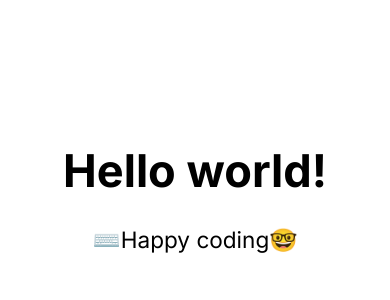
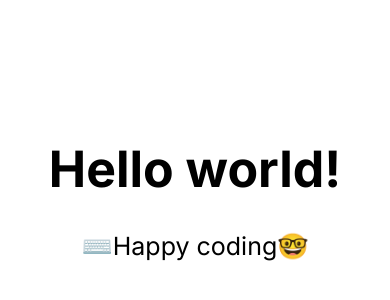
Before and after one commit to Sadlize/wizardry, a Next.js app: page / in a window 390 px wide. Shown: the part 238-538 px from the top of the page. Built offline with nearby package versions, Linux system fonts and the light colour scheme.

Commit message:
refactor: fluid typography

```diff
--- a/src/app/styles/_breakpoints.scss
+++ b/src/app/styles/_breakpoints.scss
@@ -1,48 +1,68 @@
-$bp-hover: 'screen and (hover: hover)';
+@use "sass:map";
+
+$breakpoints: (
+  xs: 0,
+  sm: 430.02,
+  md: 1024,
+  lg: 1280.02,
+  xl: 1440.02,
+  xxl: 1920,
+  xxxl: 2560,
+);
+
+// xs breakpoint
+$bp1-xs-min-width: map.get($breakpoints, xs);
+$bp1-xs-max-width: map.get($breakpoints, sm) - 0.02;
+$bp1-xs-only: '(max-width: #{$bp1-xs-max-width}px)';
 
 // sm breakpoint
-$bp1-max-width: 430px;
-$bp1-only: 'screen and (max-width: #{$bp1-max-width})';
+$bp2-sm-min-width: map.get($breakpoints, sm);
+$bp2-sm-max-width: map.get($breakpoints, md) - 0.02;
+$bp2-sm-min: '(min-width: #{$bp2-sm-min-width}px)';
+$bp2-sm-max: '(max-width: #{$bp2-sm-max-width}px)';
+$bp2-sm-only: '(min-width: #{$bp2-sm-min-width}px) and (max-width: #{$bp2-sm-max-width}px)';
 
 // md breakpoint
-$bp2-min-width: 430.02px;
-$bp2-max-width: 1023.98px;
-$bp2-min: 'screen and (min-width: #{$bp2-min-width})';
-$bp2-max: 'screen and (max-width: #{$bp2-max-width})';
-$bp2-only: 'screen and (min-width: #{$bp2-min-width}) and (max-width: #{$bp2-max-width})';
+$bp3-md-min-width: map.get($breakpoints, md);
+$bp3-md-max-width: map.get($breakpoints, lg) - 0.02;
+$bp3-md-min: '(min-width: #{$bp3-md-min-width}pxpx)';
+$bp3-md-max: '(max-width: #{$bp3-md-max-width}pxpx)';
+$bp3-md-only: '(min-width: #{$bp3-md-min-width}pxpx) and (max-width: #{$bp3-md-max-width}pxpx)';
 
 // lg breakpoint
-$bp3-min-width: 1024px;
-$bp3-max-width: 1280px;
-$bp3-min: 'screen and (min-width: #{$bp3-min-width})';
-$bp3-max: 'screen and (max-width: #{$bp3-max-width})';
-$bp3-only: 'screen and (min-width: #{$bp3-min-width}) and (max-width: #{$bp3-max-width})';
+$bp4-lg-min-width: map.get($breakpoints, lg);
+$bp4-lg-max-width: map.get($breakpoints, xl) - 0.02;
+$bp4-lg-min: '(min-width: #{$bp4-lg-min-width})';
+$bp4-lg-max: '(max-width: #{$bp4-lg-max-width})';
+$bp4-lg-only: '(min-width: #{$bp4-lg-min-width}) and (max-width: #{$bp4-lg-max-width})';
 
 // xl breakpoint
-$bp4-min-width: 1280.02px;
-$bp4-max-width: 1440px;
-$bp4-min: 'screen and (min-width: #{$bp4-min-width})';
-$bp4-max: 'screen and (max-width: #{$bp4-max-width})';
-$bp4-only: 'screen and (min-width: #{$bp4-min-width}) and (max-width: #{$bp4-max-width})';
+$bp5-xl-min-width: map.get($breakpoints, xl);
+$bp5-xl-max-width: map.get($breakpoints, xxl) - 0.02;
+$bp5-xl-min: '(min-width: #{$bp5-xl-min-width}px)';
+$bp5-xl-max: '(max-width: #{$bp5-xl-max-width}px)';
+$bp5-xl-only: '(min-width: #{$bp5-xl-min-width}px) and (max-width: #{$bp5-xl-max-width}px)';
 
 // 2xl breakpoint
-$bp5-min-width: 1440.02px;
-$bp5-max-width: 1919.98px;
-$bp5-min: 'screen and (min-width: #{$bp5-min-width})';
-$bp5-max: 'screen and (max-width: #{$bp5-max-width})';
-$bp5-only: 'screen and (min-width: #{$bp5-min-width}) and (max-width: #{$bp5-max-width})';
+$bp6-xxl-min-width: map.get($breakpoints, xxl);
+$bp6-xxl-max-width: map.get($breakpoints, xxxl) - 0.02;
+$bp6-xxl-min: '(min-width: #{$bp6-xxl-min-width}px)';
+$bp6-xxl-max: '(max-width: #{$bp6-xxl-max-width}px)';
+$bp6-xxl-only: '(min-width: #{$bp6-xxl-min-width}px) and (max-width: #{$bp6-xxl-max-width}px)';
 
 // 3xl breakpoint
-$bp6-min-width: 1920px;
-$bp6-max-width: 2559.98px;
-$bp6-min: 'screen and (min-width: #{$bp6-min-width})';
-$bp6-max: 'screen and (max-width: #{$bp6-max-width})';
-$bp6-only: 'screen and (min-width: #{$bp6-min-width}) and (max-width: #{$bp6-max-width})';
+$bp7-xxxl-min-width: map.get($breakpoints, xxxl);
+$bp7-xxxl-only: '(min-width: #{$bp7-xxxl-min-width}px)';
 
-// 4xl breakpoint
-$bp7-min-width: 2560px;
-$bp7-only: 'screen and (min-width: #{$bp7-min-width})';
+// hover
+$bp-hover: '(hover: hover)';
 
-@function bp-range($min, $max) {
-  @return $min + str-slice($max, 7);
+@function bp($args...) {
+  $result: 'screen';
+
+  @each $arg in $args {
+    $result: #{$result} + ' and ' + #{$arg};
+  }
+
+  @return $result;
 }
--- a/src/app/styles/app.scss
+++ b/src/app/styles/app.scss
@@ -1,21 +1,28 @@
 @import 'normalize.css';
 @import 'variables';
 
+@mixin fluid-typography($font-start, $font-end, $screen-from, $screen-to) {
+  min-height: 0; /* Safari resize fix */
+  font-size: calc(
+    #{$font-start * 0.0625}rem + (($font-end - $font-start) * (100vw - #{$screen-from}px) / ($screen-to - $screen-from))
+  );
+}
+
 html {
   /* Fluid typography */
-  @media #{$bp1-only} {
-    font-size: calc(10px + 0.0242 * (100vw - $bp1-max-width));
+  @media #{bp($bp1-xs-only)} {
+    @include fluid-typography(0, 16, $bp1-xs-min-width, $bp1-xs-max-width);
   }
 
-  @media #{$bp2-only} {
-    font-size: calc(10px + 0.0095 * (100vw - $bp2-max-width));
+  @media #{bp($bp2-sm-only)} {
+    @include fluid-typography(16, 10, $bp2-sm-min-width, $bp2-sm-max-width);
   }
 
-  @media #{$bp4-only} {
-    font-size: calc(10px + 0.007 * (100vw - $bp4-max-width));
+  @media #{bp($bp4-lg-only)} {
+    @include fluid-typography(10, 17, $bp4-lg-min-width, $bp4-lg-max-width);
   }
 
-  @media #{$bp5-only} {
-    font-size: calc(10px + 0.0104 * (100vw - $bp4-min-width));
+  @media #{bp($bp5-xl-only)} {
+    @include fluid-typography(17, 22, $bp5-xl-min-width, $bp5-xl-max-width);
   }
 }
--- a/src/app/styles/variables.scss
+++ b/src/app/styles/variables.scss
@@ -36,7 +36,7 @@
   --ease-in-out-quart: cubic-bezier(0.25, 1, 0.5, 1);
   --ease-in-out-quint: cubic-bezier(0.83, 0, 0.17, 1);
 
-  @media #{$bp2-min} {
+  @media #{$bp2-sm-min} {
     --dcg-count: 12;
   }
 }
```
